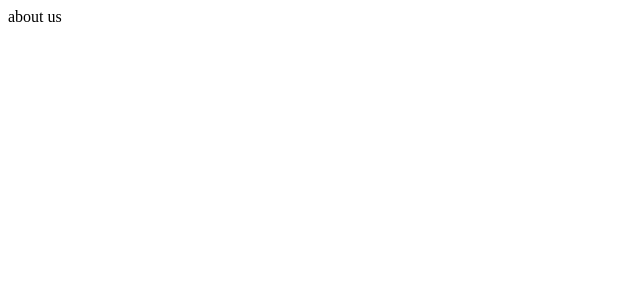
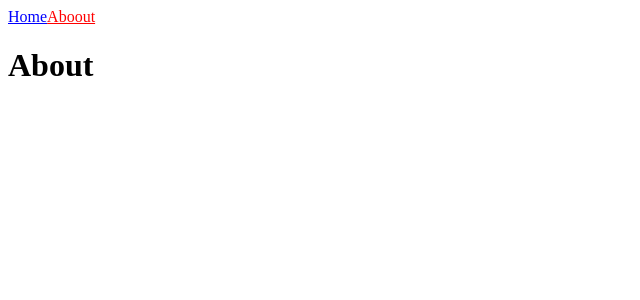
Before and after one commit to dongduu/prac_NextJS, a Next.js app in the folder nextjs_intro/: page /about in a window 1280 px wide. Shown: the top 300 px of the page, without its empty margins (0-640 px from the left). Built offline with nearby package versions, Linux system fonts and the light colour scheme.

Commit message:
feat: routing

```diff
--- /dev/null
+++ b/nextjs_intro/components/NavBar.js
@@ -0,0 +1,18 @@
+import Link from "next/link";
+import { useRouter } from "next/router";
+
+export default function NavBar() {
+  const router = useRouter();
+  return (
+    <nav>
+      <Link href="/">
+        <a style={{ color: router.pathname === "/" ? "red" : "blue" }}>Home</a>
+      </Link>
+      <Link href="/about">
+        <a style={{ color: router.pathname === "/about" ? "red" : "blue" }}>
+          Aboout
+        </a>
+      </Link>
+    </nav>
+  );
+}
--- a/nextjs_intro/pages/about.js
+++ b/nextjs_intro/pages/about.js
@@ -1,3 +1,10 @@
+import NavBar from "../components/Navbar";
+
 export default function About() {
-  return "about us";
+  return (
+    <div>
+      <NavBar />
+      <h1>About</h1>
+    </div>
+  );
 }
--- a/nextjs_intro/pages/index.js
+++ b/nextjs_intro/pages/index.js
@@ -1,6 +1,9 @@
+import NavBar from "../components/Navbar";
+
 export default function Home() {
   return (
     <div>
+      <NavBar />
       <h1>Hello!</h1>
     </div>
   );
```
